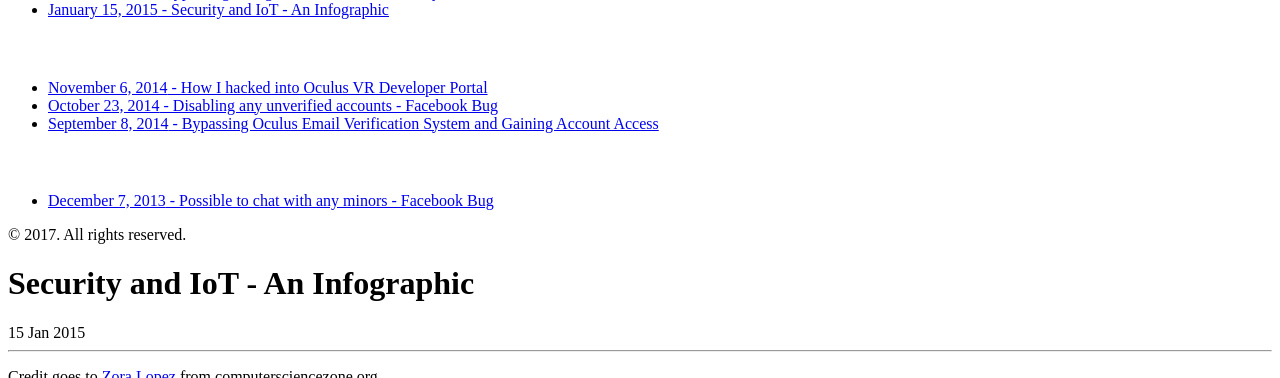
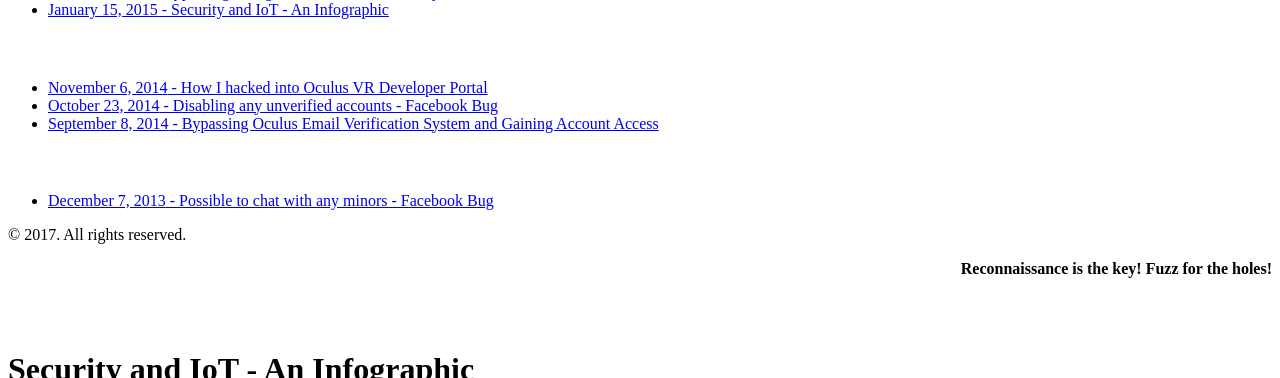
Before and after one commit to sahadnk72/sahadnk72.github.io, a Jekyll site: the page built from _posts/2015-01-15-iot.md, in a window 1280 px wide and 900 px high, scrolled down 440 px, cut to the strip 0-378 px from the top of the window. Built offline with Jekyll 4.4.1, drawn with Linux system fonts in a browser that asks for light colours.

Commit message:
Update post.html

```diff
--- a/_layouts/post.html
+++ b/_layouts/post.html
@@ -1,7 +1,7 @@
 ---
 layout: default
 ---
-
+<p align="right"><b>Reconnaissance is the key!  Fuzz for the holes!</b></p><br><br>
 <div class="post">
   <h1 class="post-title">{{ page.title }}</h1>
   <span class="post-date">{{ page.date | date_to_string }}</span>
```
